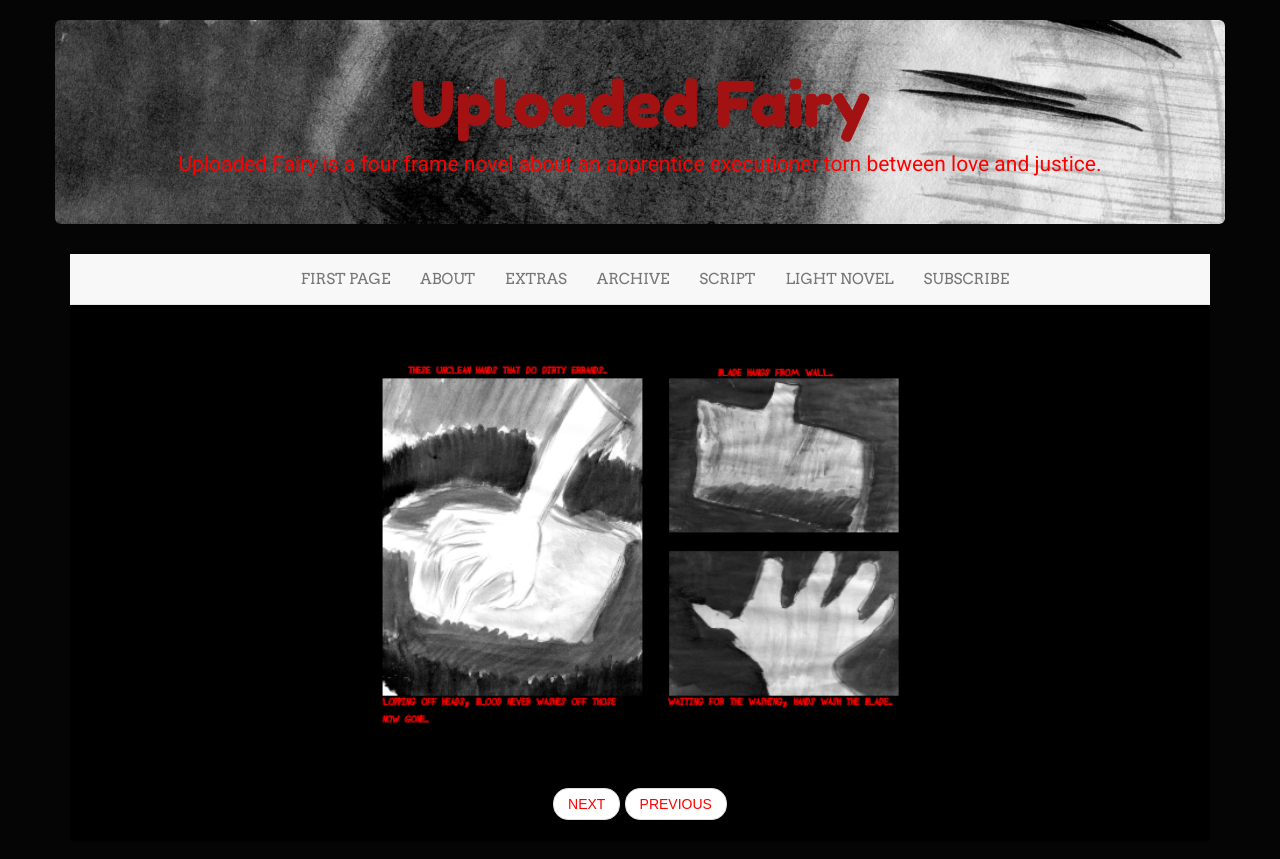
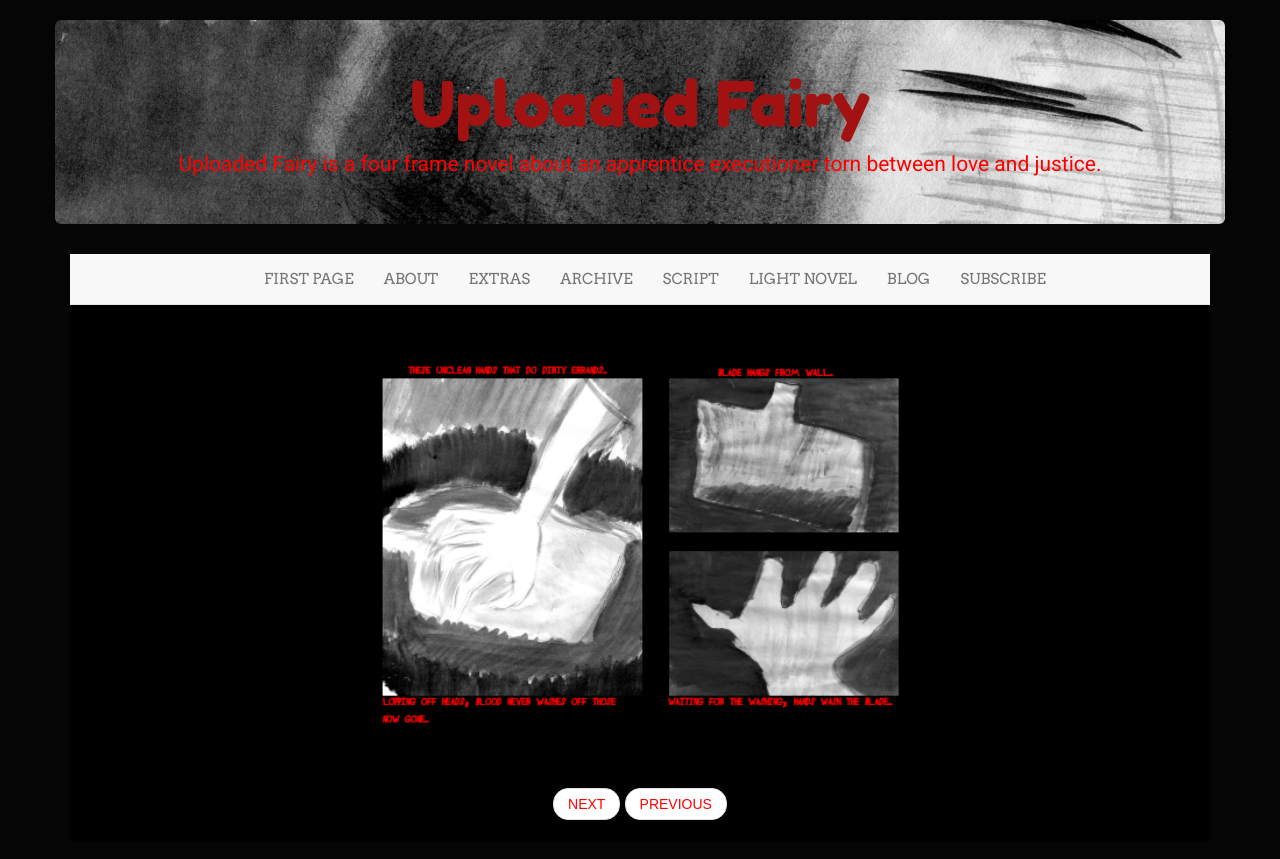
Before and after one commit to LWFlouisa/UploadedFairy, a Jekyll site: the page built from _posts/2021-08-04-page1.md, in a window 1280 px wide. Shown: the top 859 px of the page. Built offline with Jekyll 4.4.1, drawn with Linux system fonts in a browser that asks for light colours; nearby versions of some CDN libraries.

Commit message:
Update navigation.html

```diff
--- a/_includes/navigation.html
+++ b/_includes/navigation.html
@@ -18,6 +18,7 @@
                 <li><a href={{ site.url }}/archive>ARCHIVE</a></li>
                 <li><a href={{ site.url }}/script>SCRIPT</a></li>
                 <li><a href={{ site.url }}Book/novel.html>LIGHT NOVEL</a></li>
+                <li><a href="https://redserpentessays.thecomicstrip.org/">BLOG</b>
                 <li><a href={{ site.urk }}feed.xml>SUBSCRIBE</li>
             </ul>
         </div>
```
